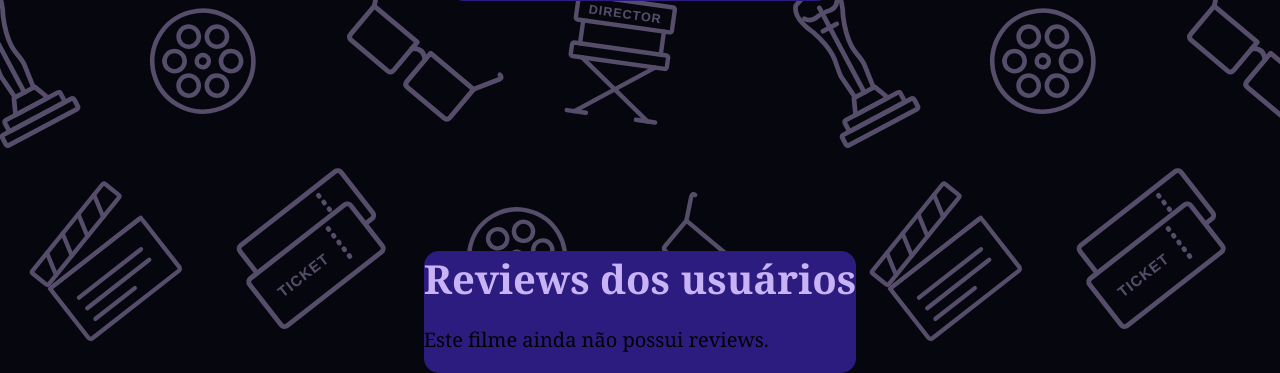
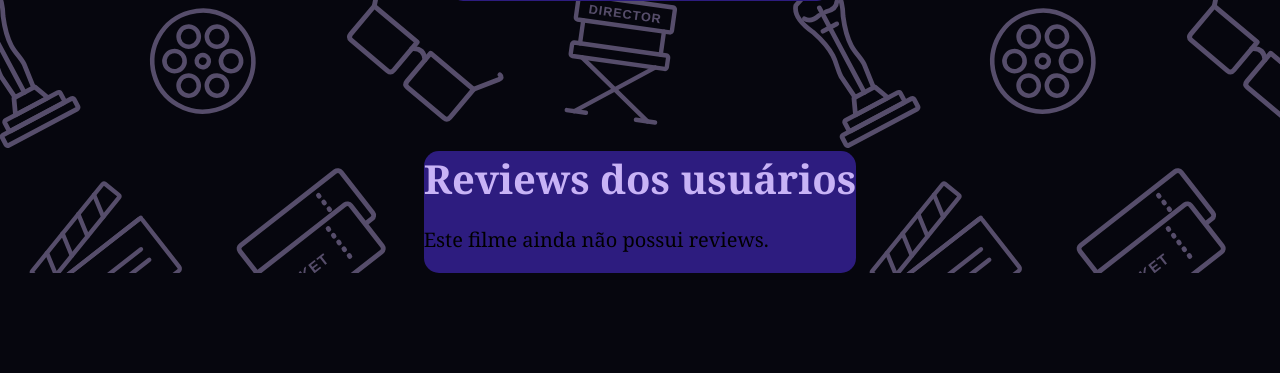
Before and after one commit to gustavokeyroz/Filmoreview, a Flask app: template app/blueprints/filmes/templates/detalheFilme.html in a window 1280 px wide. Shown: the part 676-1049 px from the top of the page. After the commit the page ends 949 px from the top, so only its background shows below. Run offline with Flask 3, Linux system fonts and the light colour scheme; the template is opened without the code that fills it, so the values that code supplies are empty.

Commit message:
Refactor CSS styles for detalheFilme

```diff
--- a/app/blueprints/filmes/static/detalheFilme.css
+++ b/app/blueprints/filmes/static/detalheFilme.css
@@ -133,12 +133,13 @@ nav {
 }
 
 .review_filme {
-    margin-top: 200px;
+    padding: 100px;
     display: flex;
     justify-content: center;
     align-items: center;
 
     .filmeDetalhes {
+        margin-top: 200px;
         height: 100%;
         width: 100%;
     }
@@ -150,7 +151,6 @@ nav {
 }
 
 .postagens {
-    margin-top: 200px;
     border-radius: 15px;
     width: auto;
     background-color: #2D1C7F;
```
